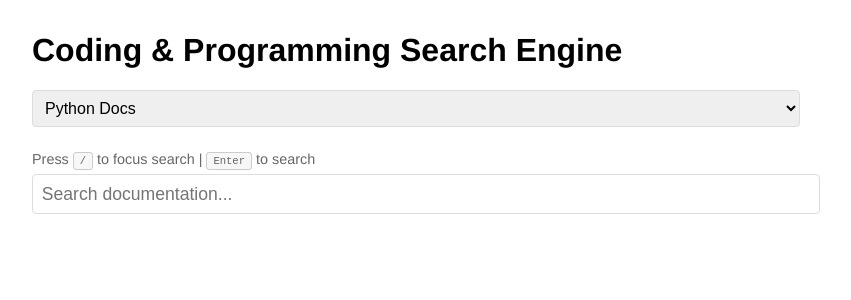
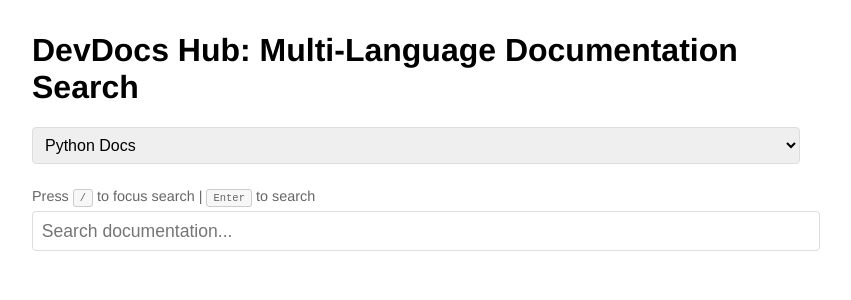
Before and after one commit to asearer/vue-search-engine, a Vue app: page / in a window 1280 px wide. Shown: the top 300 px of the page, without its empty margins (224-1075 px from the left). Built offline with nearby package versions, Linux system fonts and the light colour scheme.

Commit message:
On branch main  Your branch is up to date with 'origin/main'.  Changes to be committed: 	modified:   package-lock.json 	modified:   package.json 	modified:   src/App.vue

```diff
--- a/package.json
+++ b/package.json
@@ -13,8 +13,9 @@
     "vue": "^3.2.13"
   },
   "devDependencies": {
-    "@babel/core": "^7.12.16",
-    "@babel/eslint-parser": "^7.12.16",
+    "@babel/core": "^7.26.0",
+    "@babel/eslint-parser": "^7.25.9",
+    "@babel/preset-env": "^7.26.0",
     "@vue/cli-plugin-babel": "~5.0.0",
     "@vue/cli-plugin-eslint": "~5.0.0",
     "@vue/cli-service": "~5.0.0",
--- a/src/App.vue
+++ b/src/App.vue
@@ -1,6 +1,6 @@
 <template>
   <div id="app">
-    <h1>Coding & Programming Search Engine</h1>
+    <h1>DevDocs Hub: Multi-Language Documentation Search</h1>
     <div class="search-container" role="search">
       <label for="search-engine" class="sr-only">Choose a search engine:</label>
       <select
```
Also changed, not shown: 1 other file (tests, documents, lock files or other folders).
